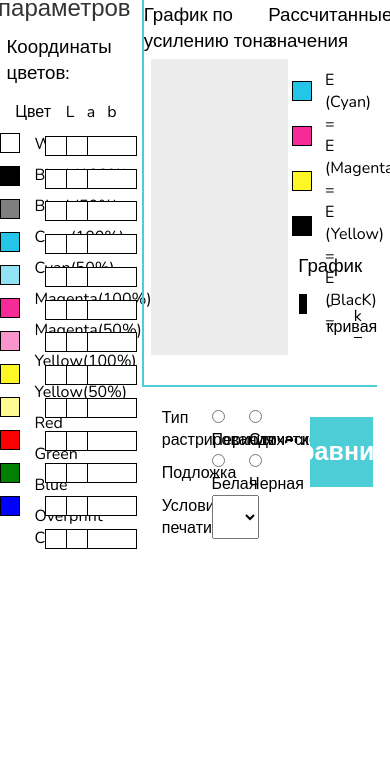
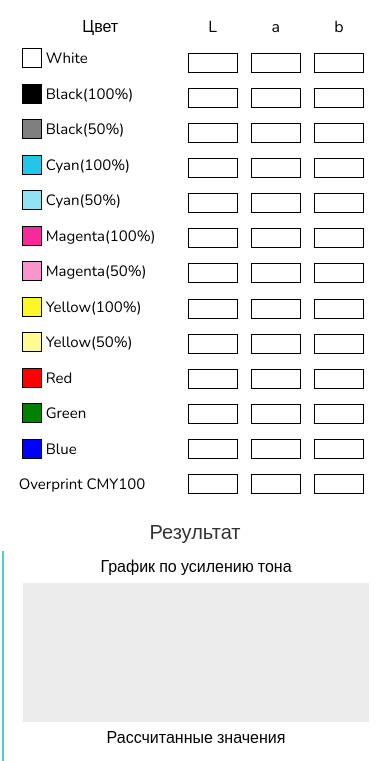
Before and after one commit to ursaminor27169/project-activity, a plain HTML site: page index.html in a window 390 px wide. Shown: the part 146-907 px from the top of the page. Before the commit the page ends 844 px from the top, so only its background shows below. Drawn offline with nearby package versions, Linux system fonts and the light colour scheme.

Commit message:
add adaptive

```diff
--- a/index.html
+++ b/index.html
@@ -52,7 +52,7 @@
                                 <p class="color-name__item">Red</p>
                                 <p class="color-name__item">Green</p>
                                 <p class="color-name__item">Blue</p>
-                                <p class="color-name__item">Overprint CMY100</p>
+                                <p class="color-name__item color-name__item-overprint">Overprint CMY100</p>
                             </div>
                         </div>
                     </div>
--- a/style/style.scss
+++ b/style/style.scss
@@ -18,7 +18,6 @@ $colors: (
     display: flex;
     justify-content: center;
     &__name {
-        font-style: 20px;
         color: map-get($map: $colors, $key: black50);
     }
 }
@@ -120,6 +119,9 @@ $colors: (
                             &__item {
                                 margin-left: 20px;
                             }
+                            &__item-overprint {
+                                margin-left: -25px !important;
+                            }
                         }
                     }
                 }
@@ -219,7 +221,7 @@ $colors: (
                     margin: 5px 0 15px 0;
                 }
                 .colors-values {
-                    width: 90%;
+                    width: 100%;
                     height: 50%;
                     display: flex;
                     .color-show {
@@ -248,7 +250,7 @@ $colors: (
                         }
                     }
                     .color-titles {
-                        width: 60%;
+                        width: 70%;
                         height: 100%;
                         display: flex;
                         flex-direction: column;
@@ -256,7 +258,7 @@ $colors: (
                         padding-left: 20px;
                     }
                     .color-result {
-                        width: 30%;
+                        width: 20%;
                         height: 100%;
                         display: flex;
                         flex-direction: column;
@@ -290,7 +292,6 @@ $colors: (
         }
         .get-results {
             width: 90%;
-            height: 130px;
             display: flex;
             .more-parameters {
                 width: 70%;
@@ -305,11 +306,12 @@ $colors: (
                     display: flex;
                     flex-direction: row;
                     align-items: center;
+                    margin-bottom: 15px;
                     &__title {
                         width: 40%;
                     }
                     form {
-                        width: 60%;
+                        width: 70%;
                         display: flex;
                         justify-content: space-between;
                         .radio {
@@ -325,11 +327,12 @@ $colors: (
                     display: flex;
                     flex-direction: row;
                     align-items: center;
+                    margin-bottom: 15px;
                     &__title {
                         width: 40%;
                     }
                     form {
-                        width: 60%;
+                        width: 70%;
                         display: flex;
                         justify-content: space-between;
                         .radio {
@@ -379,3 +382,126 @@ $colors: (
         }
     }
 }
+@media (max-width: 1200px) {
+    p {
+        font-size: 14px;
+    }
+    label {
+        font-size: 14px;
+    }
+    .color-name__item-overprint {
+        margin-left: -25px !important;
+    }
+    .main { .parameters { .coordinates-input { .colors-variants { .color-name__item {
+        margin-left: 5px;
+    }}}}}
+}
+
+@media (max-width: 1020px) {
+    .main { .result { .get-results { .more-parameters { .type-of-screening {
+        flex-direction: column;
+        align-items: flex-start;
+    }}}}}
+    .main { .result { .get-results { .more-parameters { .type-of-base {
+        flex-direction: column;
+        align-items: flex-start;
+    }}}}}
+        .main { .parameters { .coordinates-input { .colors-variants { .color-name__item {
+        margin-left: 10px;
+    }}}}}
+    .main { .result { .get-results { .more-parameters { .type-of-screening { form {
+        width: 100%;
+    }}}}}}
+    .main { .result { .get-results { .more-parameters { .type-of-base { form {
+        width: 100%;
+    }}}}}}
+    .main { .result { .get-results { .more-parameters { .print-conditions__selection {
+        padding: 0 0 0 10px;
+    }}}}}
+    .main { .result { .get-results { .more-parameters {
+        padding: 10px 5px;
+    }}}}
+}
+@media (max-width: 970px) {
+    .main { .parameters { .coordinates-input { .colors-variants { .color-name__item {
+        margin-left: 2px;
+    }}}}}
+}
+@media (max-width: 900px) {
+    p {
+        font-size: 18px;
+    }
+    label {
+        font-size: 18px;
+    }
+    .header {
+        text-align: center;
+    }
+    .main {
+        flex-direction: column;
+        .parameters {
+            width: 100%;
+        }
+        .result {
+            width: 100%;
+            margin-top: 20px;
+            .get-results { .more-parameters { .type-of-screening {
+                &__title {
+                    width: 100%;
+                }
+                form {
+                margin-bottom: 10px;
+            }}}}
+            .get-results { .more-parameters { .type-of-base {
+                &__title {
+                    width: 100%;
+                }
+                form {
+                margin-bottom: 10px;
+            }}}}
+            .output { .values { .colors-values { .color-titles {
+                padding-left: 5px;
+            }}}}
+        }
+    }
+}
+@media (max-width: 625px) {
+    h1 {
+        font-size: 25px;
+    }
+    h2 {
+        font-size: 20px;
+    }
+    h3 {
+        font-size: 16px;
+    }
+    .main  { .result { .output {
+        width: 99%;
+        flex-direction: column;
+        .values {
+            width: 100%;
+        }
+        .graph {
+        width: 100%;
+        }
+    }}}
+}
+@media (max-width: 500px) {
+    p {
+        font-size: 15px;
+    }
+    .main {
+        .result {
+            .get-results {
+                flex-direction: column;
+                width: 100%;
+                .more-parameters {
+                    width: 100%;
+                }
+                .container-for-button {
+                    width: 100%;
+                }
+            }
+        }
+    }
+}
```
Also changed, not shown: style/style.css, 1 other file.
